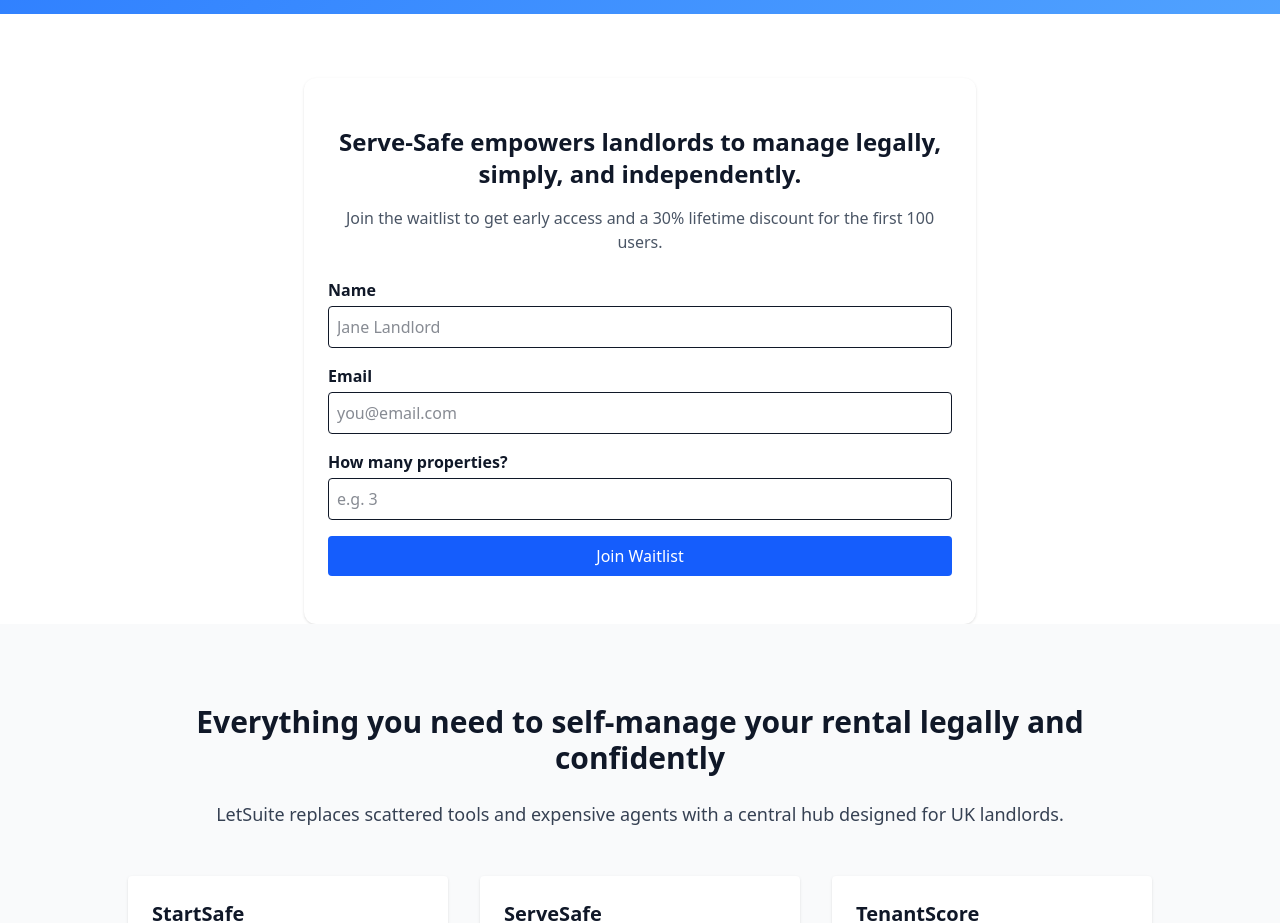
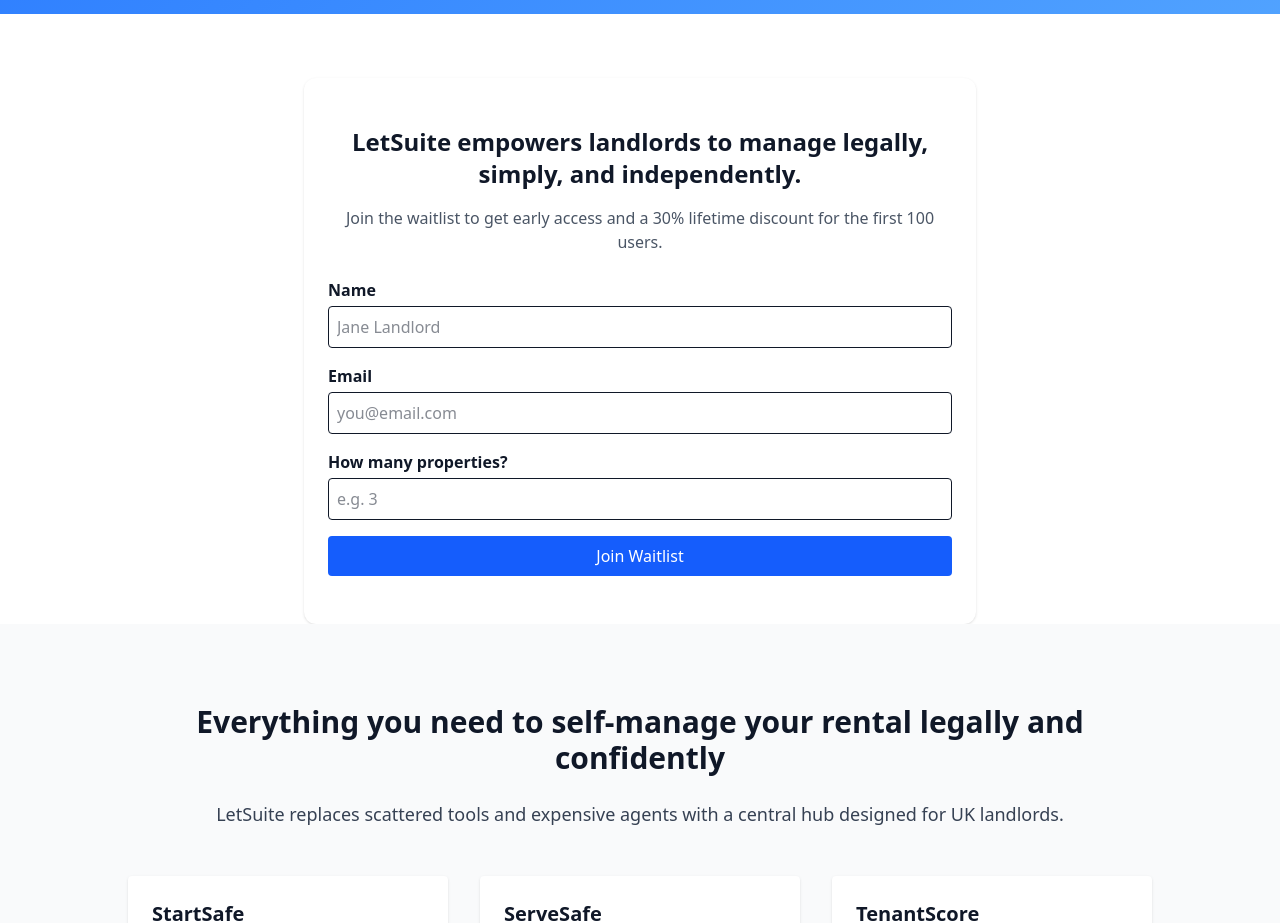
Before and after one commit to RobertMcCarthy1999/serve-safe, a Next.js app: page / in a window 1280 px wide. Shown: the part 1160-2083 px from the top of the page. Built offline with nearby package versions, Linux system fonts and the light colour scheme.

Commit message:
Update waitlist explainer from Serve-Safe to LetSuite

```diff
--- a/src/app/page.js
+++ b/src/app/page.js
@@ -41,7 +41,7 @@ export default function HomePage() {
       {/* Explainer + Waitlist */}
       <section className="mt-16 bg-white text-gray-900 px-6 py-12 rounded-xl max-w-2xl mx-auto shadow">
         <h2 className="text-2xl font-bold text-center mb-4">
-          Serve-Safe empowers landlords to manage legally, simply, and independently.
+          LetSuite empowers landlords to manage legally, simply, and independently.
         </h2>
         <p className="text-center text-gray-600 mb-6">
           Join the waitlist to get early access and a 30% lifetime discount for the first 100 users.
```
